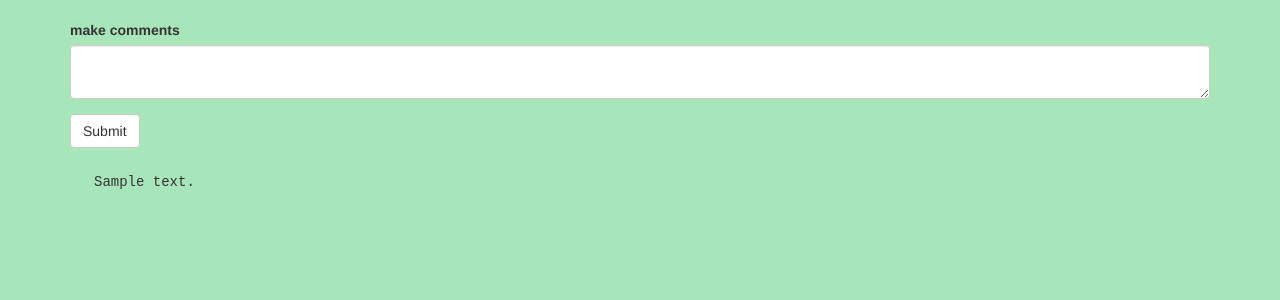
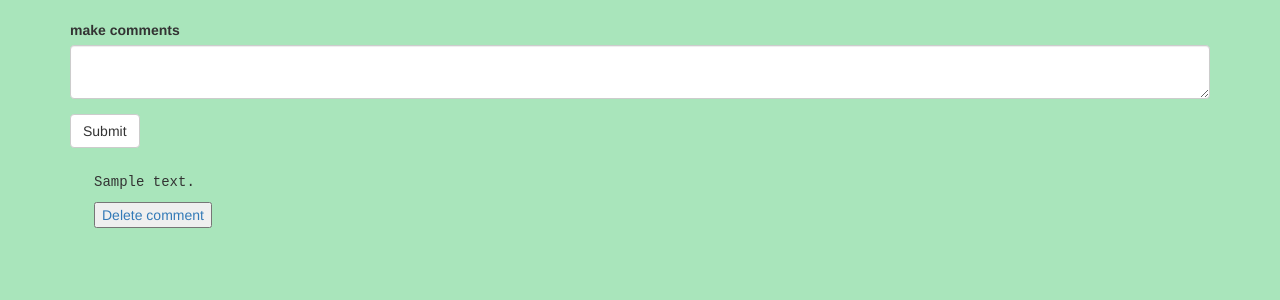
Before and after one commit to tinabayi/blogs, a Flask app: page /comment/new/1 in a window 1280 px wide. Shown: the part 58-358 px from the top of the page. Run offline with Flask 2, Linux system fonts and the light colour scheme; tables that the repository leaves empty hold one stand-in row (values such as "Sample post"); some libraries are stand-ins or nearby versions.

Commit message:
I make a delete button

```diff
--- a/app/main/views.py
+++ b/app/main/views.py
@@ -81,18 +81,20 @@ def display_blog():
    print(all_blogs)
    return render_template("index.html",all_blogs=all_blogs)
 
-@main.route('/delete/comment/<int:id>')
-@login_required
+@main.route('/comment/delete/<int:id>')
+
 def delete_comment(id):
 
-  form = CommentForm()
-  comment=Comment.query.filter_by(blog_id=id).all()
 
+  comment=Comment.query.filter_by(id=id).all()
   if comment is not None:
+      comment.delete_comment()
 
-   comment.delete_comment()
-   return redirect(url_for('main.index'))
-   return render_template('comment.html',comment=comment)
+  db.session.add(comment)
+  db.session.commit()
+
+
+  return redirect('.main.index')
 
 
 @main.route('/comment/new/<int:id>', methods = ['GET','POST'])
--- a/app/models.py
+++ b/app/models.py
@@ -84,7 +84,7 @@ class Comment(db.Model):
         return all_comments
 
     def delete_comment(self):
-        db.session.delete()
+        db.session.delete(self)
         db.session.commit()
 
 class Subscribe(db.Model):
--- a/app/templates/comment.html
+++ b/app/templates/comment.html
@@ -34,7 +34,8 @@
    <div class="well-lg">
      {%for word in comments%}
      <p>{{word.comment}}</p>
+     <button><a href="/comment/delete/">Delete comment</a></button>
      {%endfor%}
-    </div>
+
  </div>
 {% endblock%}
--- a/manage.py
+++ b/manage.py
@@ -7,7 +7,7 @@ from  flask_migrate import Migrate, MigrateCommand
 
 # Creating app instance
 # app = create_app('development')
-app = create_app('production')
+app = create_app('development')
 manager = Manager(app)
 migrate = Migrate(app,db)
 manager.add_command('server',Server)
```
